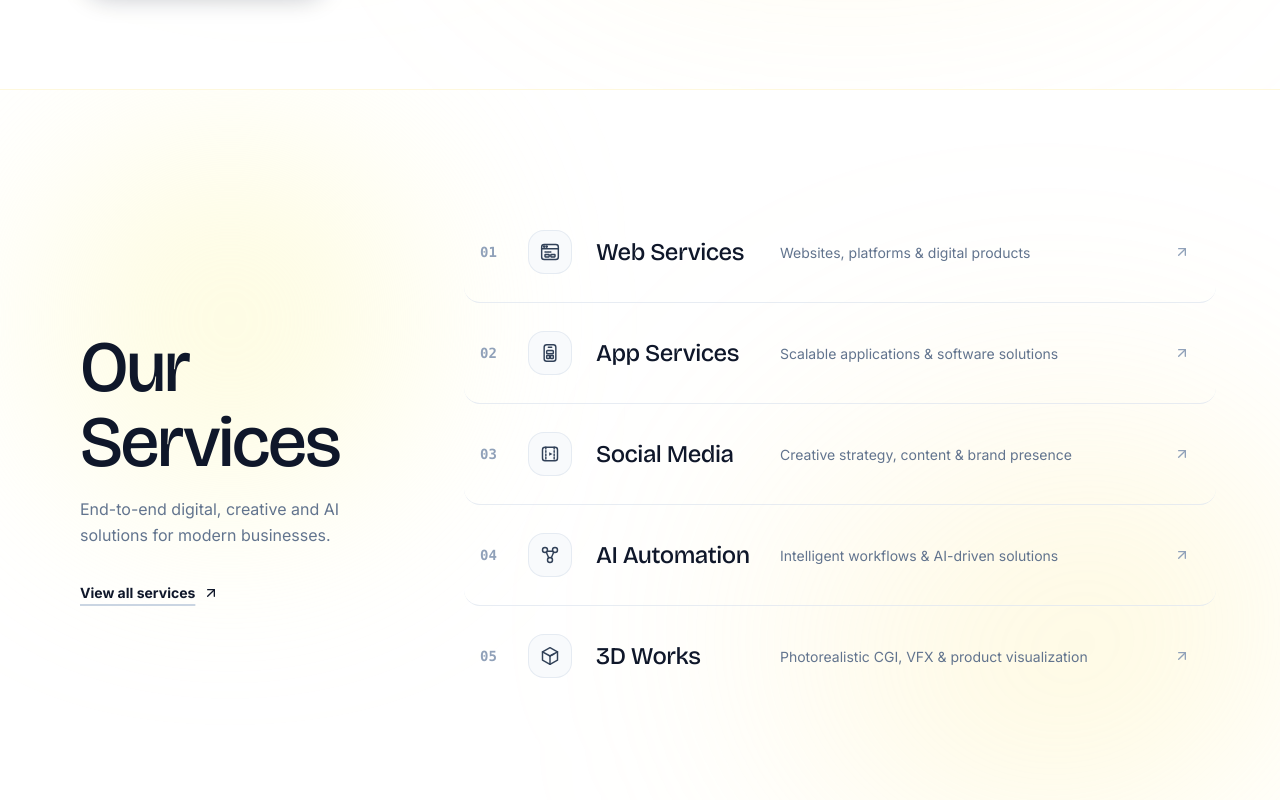
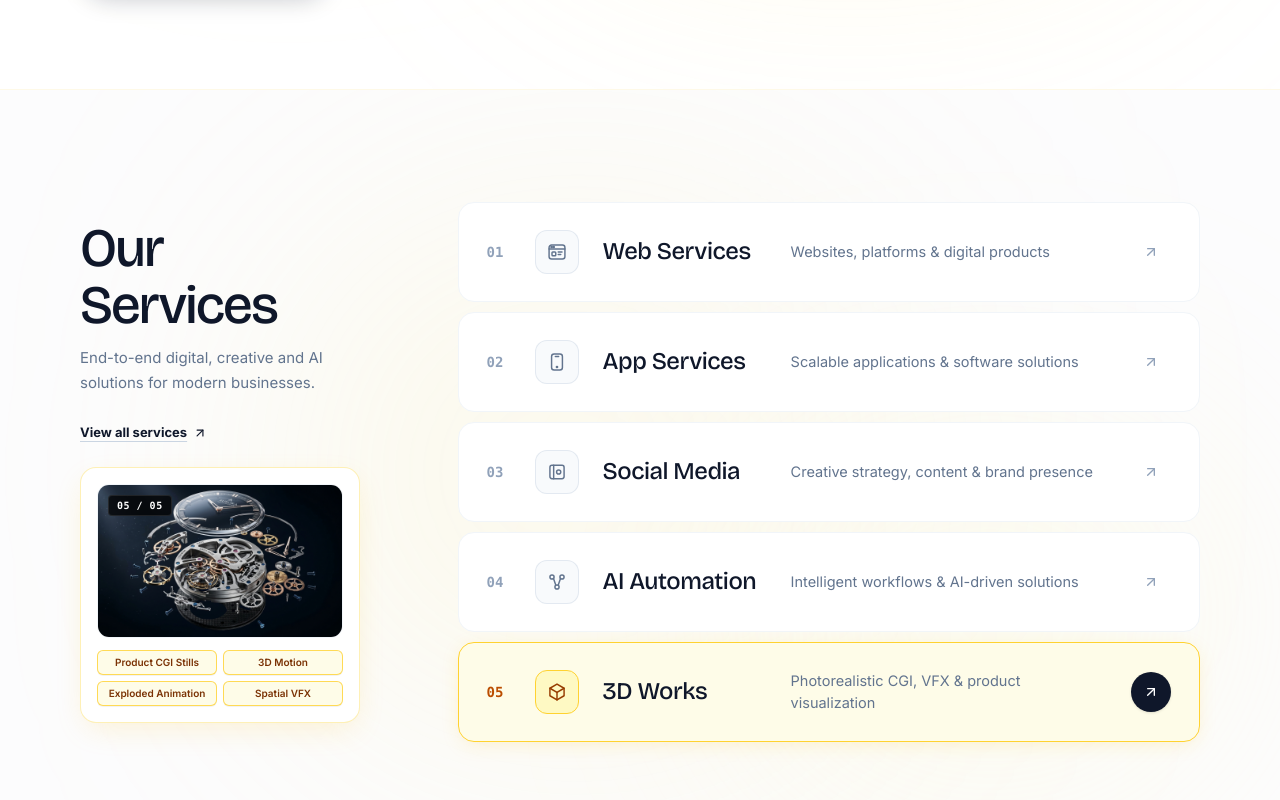
Before and after one commit to sumitkumar112006/webloom, a React (Vite) app: page / in a window 1280 px wide. Shown: the part 760-1560 px from the top of the page. Built offline with nearby package versions, Linux system fonts and the light colour scheme.

Commit message:
feat: pixel-accurate reproduction of services matrix matching target reference with active 3D Works row and featured card

```diff
--- a/src/components/ServiceDiscovery.tsx
+++ b/src/components/ServiceDiscovery.tsx
@@ -14,7 +14,8 @@ interface ServiceItem {
 }
 
 export const ServiceDiscovery: React.FC = () => {
-  const [hoveredId, setHoveredId] = useState<string | null>(null);
+  // Fifth service "3D Works" selected by default per exact specification
+  const [activeId, setActiveId] = useState<string>('3d');
 
   const services: ServiceItem[] = [
     {
@@ -23,18 +24,18 @@ export const ServiceDiscovery: React.FC = () => {
       title: 'Web Services',
       tagline: 'Websites, platforms & digital products',
       link: '/services/web-services',
-      tags: ['React & Next.js', 'UI/UX Systems', 'E-Commerce', 'Core Web Vitals'],
+      tags: ['Websites & Portals', 'UI/UX Design', 'E-Commerce', 'Core Web Vitals'],
       previewImage: '/assets/service_web.png',
-      // Bespoke Hand-Crafted Browser Wireframe SVG Icon
+      // Clean Outlined Browser SVG Icon
       icon: ({ className = 'w-5 h-5' }) => (
         <svg viewBox="0 0 24 24" fill="none" stroke="currentColor" strokeWidth="1.75" strokeLinecap="round" strokeLinejoin="round" className={className}>
-          <rect x="2" y="3" width="20" height="18" rx="3" className="stroke-current" />
-          <line x1="2" y1="8" x2="22" y2="8" />
-          <circle cx="5" cy="5.5" r="0.75" fill="currentColor" />
-          <circle cx="8" cy="5.5" r="0.75" fill="currentColor" />
-          <line x1="6" y1="12" x2="14" y2="12" strokeDasharray="1 1" />
-          <rect x="6" y="15" width="5" height="3" rx="0.5" className="fill-current/10" />
-          <rect x="13" y="15" width="5" height="3" rx="0.5" className="fill-current/10" />
+          <rect x="2.5" y="3.5" width="19" height="17" rx="3" />
+          <line x1="2.5" y1="8.5" x2="21.5" y2="8.5" />
+          <circle cx="5.5" cy="6" r="0.75" fill="currentColor" />
+          <circle cx="8" cy="6" r="0.75" fill="currentColor" />
+          <rect x="6" y="12" width="4.5" height="4.5" rx="1" />
+          <line x1="13.5" y1="12" x2="18" y2="12" />
+          <line x1="13.5" y1="15" x2="16.5" y2="15" />
         </svg>
       )
     },
@@ -44,16 +45,14 @@ export const ServiceDiscovery: React.FC = () => {
       title: 'App Services',
       tagline: 'Scalable applications & software solutions',
       link: '/services/app-services',
-      tags: ['Cross-Platform', 'Client Portals', 'Role Auth', 'Realtime Sync'],
+      tags: ['Business Apps', 'Customer Portals', 'Cross-Platform', 'Realtime Sync'],
       previewImage: '/assets/project_mobile_app.png',
-      // Bespoke Hand-Crafted Mobile App & System Interface SVG Icon
+      // Clean Outlined Smartphone SVG Icon
       icon: ({ className = 'w-5 h-5' }) => (
         <svg viewBox="0 0 24 24" fill="none" stroke="currentColor" strokeWidth="1.75" strokeLinecap="round" strokeLinejoin="round" className={className}>
-          <rect x="5" y="2" width="14" height="20" rx="3" className="stroke-current" />
-          <line x1="10" y1="5" x2="14" y2="5" />
-          <rect x="8" y="9" width="8" height="4" rx="1" className="fill-current/10" />
-          <rect x="8" y="15" width="3.5" height="3.5" rx="0.5" />
-          <rect x="12.5" y="15" width="3.5" height="3.5" rx="0.5" />
+          <rect x="5.5" y="2.5" width="13" height="19" rx="3" />
+          <line x1="10" y1="5.5" x2="14" y2="5.5" />
+          <circle cx="12" cy="18" r="0.75" fill="currentColor" />
         </svg>
       )
     },
@@ -63,15 +62,14 @@ export const ServiceDiscovery: React.FC = () => {
       title: 'Social Media',
       tagline: 'Creative strategy, content & brand presence',
       link: '/social-media',
-      tags: ['Short-Form Reels', 'Meta Ads', 'Brand Assets', 'Motion Graphics'],
+      tags: ['Reels Production', 'Brand Posts', 'Meta Ads', 'Motion Graphics'],
       previewImage: '/assets/project_social_campaign.png',
-      // Bespoke Hand-Crafted Media Production Reel SVG Icon
+      // Clean Outlined Media Reel & Book SVG Icon
       icon: ({ className = 'w-5 h-5' }) => (
         <svg viewBox="0 0 24 24" fill="none" stroke="currentColor" strokeWidth="1.75" strokeLinecap="round" strokeLinejoin="round" className={className}>
-          <rect x="3" y="4" width="18" height="16" rx="3" />
-          <path d="M7 4v16" strokeDasharray="2 2" />
-          <path d="M17 4v16" strokeDasharray="2 2" />
-          <polygon points="11,10 15,12 11,14" fill="currentColor" stroke="none" />
+          <rect x="3.5" y="4" width="17" height="16" rx="2.5" />
+          <line x1="8" y1="4" x2="8" y2="20" />
+          <circle cx="14" cy="12" r="2.5" />
         </svg>
       )
     },
@@ -81,17 +79,16 @@ export const ServiceDiscovery: React.FC = () => {
       title: 'AI Automation',
       tagline: 'Intelligent workflows & AI-driven solutions',
       link: '/ai-automation',
-      tags: ['WhatsApp Bots', 'CRM Pipelines', 'Task Routing', 'Custom Agents'],
+      tags: ['WhatsApp Bots', 'CRM Pipelines', 'Task Routing', 'AI Agents'],
       previewImage: '/assets/service_ai.png',
-      // Bespoke Hand-Crafted Neural Nodes & Flow Graph SVG Icon
+      // Clean Outlined Neural Tree Nodes SVG Icon
       icon: ({ className = 'w-5 h-5' }) => (
         <svg viewBox="0 0 24 24" fill="none" stroke="currentColor" strokeWidth="1.75" strokeLinecap="round" strokeLinejoin="round" className={className}>
-          <circle cx="6" cy="6" r="3" />
-          <circle cx="18" cy="6" r="3" />
-          <circle cx="12" cy="18" r="3" />
-          <path d="M8.5 7.5L15.5 7.5" />
-          <path d="M7.5 8.5L10.5 15.5" />
-          <path d="M16.5 8.5L13.5 15.5" />
+          <circle cx="6" cy="6" r="2.5" />
+          <circle cx="18" cy="6" r="2.5" />
+          <circle cx="12" cy="18" r="2.5" />
+          <path d="M7.8 7.8L10.5 15.5" />
+          <path d="M16.2 7.8L13.5 15.5" />
         </svg>
       )
     },
@@ -101,157 +98,182 @@ export const ServiceDiscovery: React.FC = () => {
       title: '3D Works',
       tagline: 'Photorealistic CGI, VFX & product visualization',
       link: '/3d-works',
+      // Exact four small yellow outlined tags from target reference
       tags: ['Product CGI Stills', '3D Motion', 'Exploded Animation', 'Spatial VFX'],
       previewImage: '/assets/project_3d_chrono.png',
-      // Bespoke Hand-Crafted Isometric 3D Prism SVG Icon
+      // Clean Outlined Isometric 3D Cube SVG Icon
       icon: ({ className = 'w-5 h-5' }) => (
         <svg viewBox="0 0 24 24" fill="none" stroke="currentColor" strokeWidth="1.75" strokeLinecap="round" strokeLinejoin="round" className={className}>
-          <path d="M12 2L3 7L12 12L21 7L12 2Z" />
-          <path d="M3 7V17L12 22V12" />
-          <path d="M21 7V17L12 22" />
-          <path d="M12 12L17 9.5" strokeDasharray="1 1" />
+          <path d="M12 2.5L3.5 7.5L12 12.5L20.5 7.5L12 2.5Z" />
+          <path d="M3.5 7.5V16.5L12 21.5V12.5" />
+          <path d="M20.5 7.5V16.5L12 21.5" />
         </svg>
       )
     }
   ];
 
-  const activeHoverItem = services.find((s) => s.id === hoveredId);
+  const activeService = services.find((s) => s.id === activeId) || services[4];
 
   return (
-    <section id="our-services" className="py-20 lg:py-28 bg-white border-y border-amber-100/60 relative overflow-hidden transition-colors select-none">
+    <section
+      id="our-services"
+      className="py-20 lg:py-28 bg-[#FCFCFD] border-y border-amber-100/40 relative overflow-hidden transition-colors select-none"
+    >
+      {/* Soft warm ivory / subtle golden radial mesh glow */}
+      <div className="absolute top-1/2 left-1/4 -translate-y-1/2 w-[700px] h-[500px] bg-gradient-to-r from-[#FEF08A]/25 via-[#FDE68A]/15 to-transparent rounded-full blur-[140px] pointer-events-none" />
+      <div className="absolute bottom-10 right-10 w-[500px] h-[400px] bg-[#FEF9C3]/20 rounded-full blur-[120px] pointer-events-none" />
 
-      {/* WARM YELLOW AMBIENT SUNSHINE GLOW (Strictly Yellow Gradient & White BG) */}
-      <div className="absolute bottom-0 right-0 w-[550px] h-[450px] bg-gradient-to-tl from-[#FEF08A]/45 via-[#FDE68A]/20 to-transparent rounded-full blur-[120px] pointer-events-none" />
-      <div className="absolute top-10 left-10 w-[380px] h-[380px] bg-[#FEF9C3]/50 rounded-full blur-[100px] pointer-events-none" />
+      {/* ENTIRE WIDTH CONTAINER WITH GENEROUS HORIZONTAL MARGINS */}
+      <div className="w-full px-6 sm:px-10 lg:px-14 xl:px-20 relative z-10">
 
-      {/* ENTIRE WIDTH CONTAINER (No max-w-7xl restriction, full edge-to-edge) */}
-      <div className="w-full px-6 sm:px-10 lg:px-14 xl:px-20 relative z-10">
-        <div className="grid grid-cols-1 lg:grid-cols-12 gap-12 lg:gap-16 xl:gap-20 items-start">
+        {/* EXACT TWO-COLUMN LAYOUT (Vertically Centered Left & Right Columns) */}
+        <div className="flex flex-col lg:flex-row items-center gap-10 lg:gap-12 xl:gap-16">
 
-          {/* LEFT COLUMN: EDITORIAL ANCHOR (Matching FlowStudio reference) */}
-          <div className="lg:col-span-4 lg:sticky lg:top-32 space-y-6">
+          {/* LEFT COLUMN: ~28–30% Width */}
+          <div className="w-full lg:w-[29%] xl:w-[28%] shrink-0 space-y-6">
             <div>
-              <h2 className="text-4xl sm:text-5xl lg:text-6xl xl:text-7xl font-extrabold text-[#0F172A] tracking-[-0.03em] font-display leading-[1.04]">
+              {/* Heading: Large, bold and tightly spaced */}
+              <h2 className="text-4xl sm:text-5xl lg:text-[54px] font-extrabold text-[#0F172A] tracking-[-0.035em] font-display leading-[1.05]">
                 Our <br />
                 Services
               </h2>
-              <p className="text-sm sm:text-base text-slate-500 mt-4 max-w-sm leading-relaxed font-normal">
+              {/* Two-line supporting description */}
+              <p className="text-[14.5px] sm:text-[15px] text-slate-500 mt-3 max-w-[280px] leading-relaxed font-normal">
                 End-to-end digital, creative and AI solutions for modern businesses.
               </p>
             </div>
 
-            <div className="pt-2">
+            {/* Underlined 'View all services ↗' link */}
+            <div>
               <Link
                 to="/services"
-                className="group inline-flex items-center gap-2 text-sm font-bold text-[#0F172A] hover:text-amber-700 transition-colors"
+                className="group inline-flex items-center gap-1.5 text-xs sm:text-[13px] font-bold text-[#0F172A] hover:text-amber-800 transition-colors"
               >
-                <span className="underline decoration-slate-300 decoration-2 underline-offset-6 group-hover:decoration-amber-500 transition-all">
+                <span className="underline decoration-slate-300 decoration-1 underline-offset-4 group-hover:decoration-amber-500">
                   View all services
                 </span>
-                <ArrowUpRight className="h-4 w-4 transition-transform duration-200 group-hover:translate-x-0.5 group-hover:-translate-y-0.5" />
+                <ArrowUpRight className="h-3.5 w-3.5 transition-transform group-hover:translate-x-0.5 group-hover:-translate-y-0.5" />
               </Link>
             </div>
 
-            {/* DYNAMIC FLOATING PREVIEW CARD (Visible on hover on desktop) */}
-            <div
-              className={`hidden lg:block transition-all duration-300 ease-out pt-4 ${
-                activeHoverItem ? 'opacity-100 translate-y-0' : 'opacity-0 translate-y-3 pointer-events-none'
-              }`}
-            >
-              {activeHoverItem && (
-                <div className="rounded-2xl bg-white/95 backdrop-blur-md p-3.5 border border-amber-200/80 shadow-[0_16px_36px_-12px_rgba(251,191,36,0.35)] w-72">
-                  <div className="relative aspect-[16/10] rounded-xl overflow-hidden bg-slate-900 mb-3 border border-slate-100">
-                    <img
-                      src={activeHoverItem.previewImage}
-                      alt={activeHoverItem.title}
-                      className="w-full h-full object-cover"
-                    />
-                    <div className="absolute top-2 left-2 px-2 py-0.5 rounded-md text-[10px] font-mono font-bold bg-black/70 text-white backdrop-blur">
-                      {activeHoverItem.number} / 05
-                    </div>
-                  </div>
-                  <div className="flex flex-wrap gap-1.5">
-                    {activeHoverItem.tags.map((tag, idx) => (
-                      <span
-                        key={idx}
-                        className="px-2 py-0.5 rounded-md text-[10px] font-semibold bg-[#FEF9C3] text-amber-900 border border-amber-200/60"
-                      >
-                        {tag}
-                      </span>
-                    ))}
-                  </div>
+            {/* SMALL FEATURED PROJECT CARD DIRECTLY UNDERNEATH */}
+            <div className="rounded-2xl bg-white p-3.5 sm:p-4 border border-amber-200/60 shadow-[0_10px_30px_-6px_rgba(251,191,36,0.18)] max-w-[270px] sm:max-w-[280px] transition-all duration-300">
+
+              {/* Featured Card Image Container */}
+              <div className="relative aspect-[16/10] rounded-xl overflow-hidden bg-slate-950 mb-3 border border-slate-100">
+                <img
+                  src={activeService.previewImage}
+                  alt={activeService.title}
+                  className="w-full h-full object-cover transition-opacity duration-300"
+                />
+
+                {/* Small Project Index Badge: '05 / 05' */}
+                <div className="absolute top-2.5 left-2.5 px-2 py-0.5 rounded bg-black/75 text-white font-mono font-bold text-[10px] tracking-wider border border-white/10 backdrop-blur-xs">
+                  {activeService.number} / 05
                 </div>
-              )}
+              </div>
+
+              {/* Four Small Yellow Outlined Tags (2x2 grid) */}
+              <div className="grid grid-cols-2 gap-1.5">
+                {activeService.tags.map((tag, idx) => (
+                  <span
+                    key={idx}
+                    className="px-2 py-1 rounded-md text-[10px] font-semibold text-center truncate bg-[#FEFCE8] text-amber-900 border border-amber-300/80 shadow-2xs"
+                  >
+                    {tag}
+                  </span>
+                ))}
+              </div>
+
             </div>
+
           </div>
 
-          {/* RIGHT COLUMN: SLEEK FULL-WIDTH EDITORIAL ROWS WITH BESPOKE ICON CRAFT */}
-          <div className="lg:col-span-8 divide-y divide-slate-200/80">
+          {/* RIGHT COLUMN: ~70–72% Width (Five Horizontal Service Navigation Rows) */}
+          <div className="w-full lg:w-[71%] xl:w-[72%] flex-1 flex flex-col justify-center space-y-2.5">
             {services.map((item) => {
               const Icon = item.icon;
-              const isHovered = hoveredId === item.id;
+              const isActive = activeId === item.id;
 
               return (
-                <Link
+                <div
                   key={item.id}
-                  to={item.link}
-                  onMouseEnter={() => setHoveredId(item.id)}
-                  onMouseLeave={() => setHoveredId(null)}
-                  className={`group grid grid-cols-12 items-center py-6 sm:py-7 px-4 -mx-4 rounded-2xl transition-all duration-200 cursor-pointer ${
-                    isHovered
-                      ? 'bg-[#FEFCE8]/80 shadow-[0_6px_20px_-6px_rgba(251,191,36,0.22)]'
-                      : 'hover:bg-[#FEFCE8]/40'
+                  onClick={() => setActiveId(item.id)}
+                  className={`group w-full min-h-[92px] sm:min-h-[98px] lg:h-[100px] px-5 sm:px-7 rounded-2xl flex items-center justify-between transition-all duration-200 cursor-pointer ${
+                    isActive
+                      ? 'bg-[#FEFCE8] border border-amber-300 shadow-[0_4px_20px_-4px_rgba(251,191,36,0.22)]'
+                      : 'bg-white border border-slate-100 hover:border-slate-200 hover:bg-slate-50/50'
                   }`}
+                  role="button"
+                  tabIndex={0}
+                  aria-pressed={isActive}
+                  onKeyDown={(e) => {
+                    if (e.key === 'Enter' || e.key === ' ') {
+                      setActiveId(item.id);
+                    }
+                  }}
                 >
-                  {/* Left: Number + Icon + Title (Col 1 to 5) */}
-                  <div className="col-span-12 sm:col-span-5 flex items-center gap-4 sm:gap-6">
-                    {/* Editorial Number */}
-                    <span className="text-sm font-mono font-semibold text-slate-400 group-hover:text-amber-800 transition-colors w-6">
+                  {/* Left Group: Index + Icon Container + Bold Service Name */}
+                  <div className="flex items-center gap-4 sm:gap-6 min-w-[210px] sm:min-w-[250px] lg:min-w-[280px]">
+                    {/* Small Service Index */}
+                    <span
+                      className={`text-xs sm:text-sm font-mono font-bold transition-colors w-6 ${
+                        isActive ? 'text-amber-700' : 'text-slate-400'
+                      }`}
+                    >
                       {item.number}
                     </span>
 
-                    {/* Bespoke Hand-Crafted Icon Badge */}
+                    {/* Small Outlined Icon Container */}
                     <div
-                      className={`h-11 w-11 rounded-2xl flex items-center justify-center transition-all duration-200 shrink-0 ${
-                        isHovered
-                          ? 'bg-[#FEF9C3] text-amber-900 border border-amber-300 scale-105 shadow-xs'
-                          : 'bg-slate-50 text-slate-700 border border-slate-200/80 group-hover:bg-[#FEF9C3] group-hover:text-amber-900 group-hover:border-amber-300'
+                      className={`w-11 h-11 rounded-xl flex items-center justify-center shrink-0 transition-colors ${
+                        isActive
+                          ? 'bg-[#FEF9C3] border border-amber-300 text-amber-800'
+                          : 'bg-slate-50 border border-slate-200/90 text-slate-500'
                       }`}
                     >
-                      <Icon className="w-5 h-5 transition-transform duration-200 group-hover:scale-110" />
+                      <Icon className="w-5 h-5" />
                     </div>
 
-                    {/* Service Title */}
-                    <h3 className="text-xl sm:text-2xl font-bold text-[#0F172A] tracking-[-0.02em] font-display transition-transform duration-200 group-hover:translate-x-1">
+                    {/* Service Name: Bold typography approx 23-25px on desktop */}
+                    <h3 className="text-xl sm:text-[23px] lg:text-[24px] font-bold text-[#0F172A] tracking-[-0.02em] font-display">
                       {item.title}
                     </h3>
                   </div>
 
-                  {/* Center: Description (Col 6 to 11) */}
-                  <div className="col-span-10 sm:col-span-6 mt-2 sm:mt-0 pl-16 sm:pl-0">
-                    <span className="text-xs sm:text-sm text-slate-500 group-hover:text-slate-800 font-normal transition-colors">
+                  {/* Middle: Supporting Description Horizontally Aligned */}
+                  <div className="hidden md:block flex-1 px-4 lg:px-6">
+                    <p className="text-[13.5px] lg:text-[14.5px] text-slate-500 font-normal leading-normal">
                       {item.tagline}
-                    </span>
+                    </p>
                   </div>
 
-                  {/* Right: Directional Arrow (Col 12) */}
-                  <div className="col-span-2 sm:col-span-1 flex justify-end">
-                    <div
-                      className={`h-9 w-9 rounded-full flex items-center justify-center transition-all duration-200 shrink-0 ${
-                        isHovered
-                          ? 'bg-[#0F172A] text-white shadow-xs'
-                          : 'text-slate-400 group-hover:text-[#0F172A] group-hover:bg-white'
-                      }`}
-                    >
-                      <ArrowUpRight className="h-4 w-4 transition-transform duration-200 group-hover:translate-x-0.5 group-hover:-translate-y-0.5" />
-                    </div>
+                  {/* Right: Arrow Button */}
+                  <div className="shrink-0 flex items-center justify-end">
+                    {isActive ? (
+                      /* Exact Active State: Dark circular arrow button with white arrow */
+                      <Link
+                        to={item.link}
+                        onClick={(e) => e.stopPropagation()}
+                        className="w-10 h-10 rounded-full bg-[#0F172A] text-white flex items-center justify-center shadow-sm hover:scale-105 active:scale-95 transition-transform"
+                        title={`Explore ${item.title}`}
+                      >
+                        <ArrowUpRight className="h-4 w-4" />
+                      </Link>
+                    ) : (
+                      /* Inactive State: Subtle blue-grey arrow */
+                      <div className="w-10 h-10 flex items-center justify-center text-slate-400 group-hover:text-slate-700 transition-colors">
+                        <ArrowUpRight className="h-4 w-4" />
+                      </div>
+                    )}
                   </div>
-                </Link>
+                </div>
               );
             })}
           </div>
 
         </div>
+
       </div>
     </section>
   );
```
Also changed, not shown: src/components/ProjectStickerBadge.tsx (line endings or trailing spaces).
